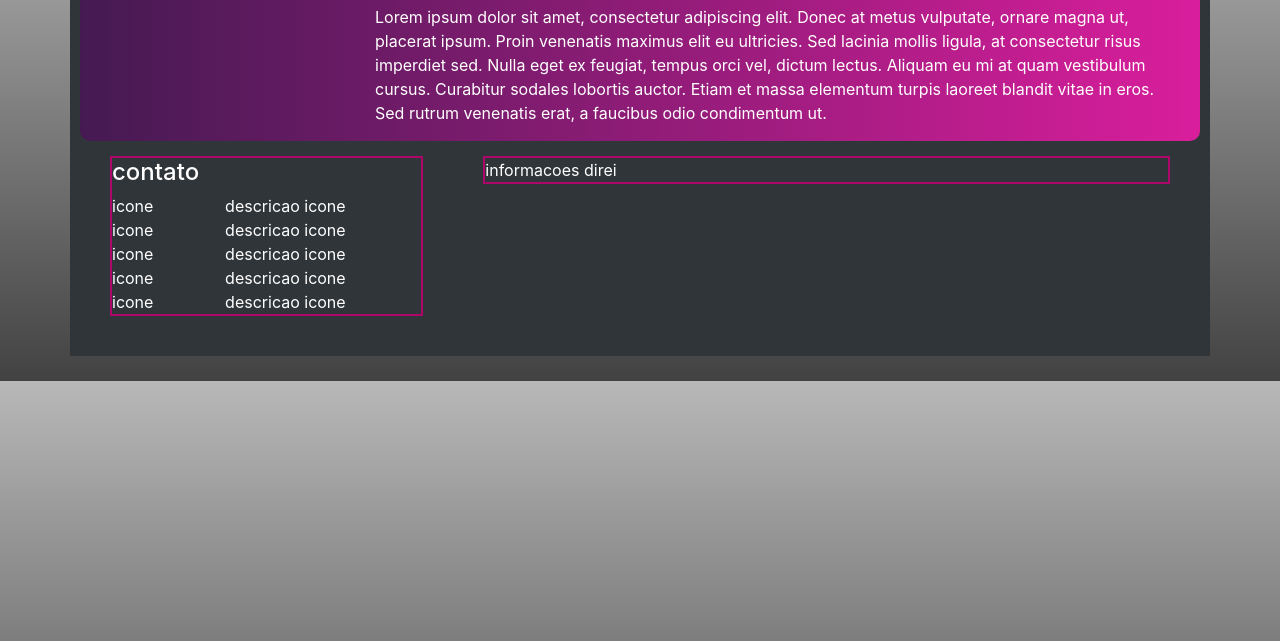
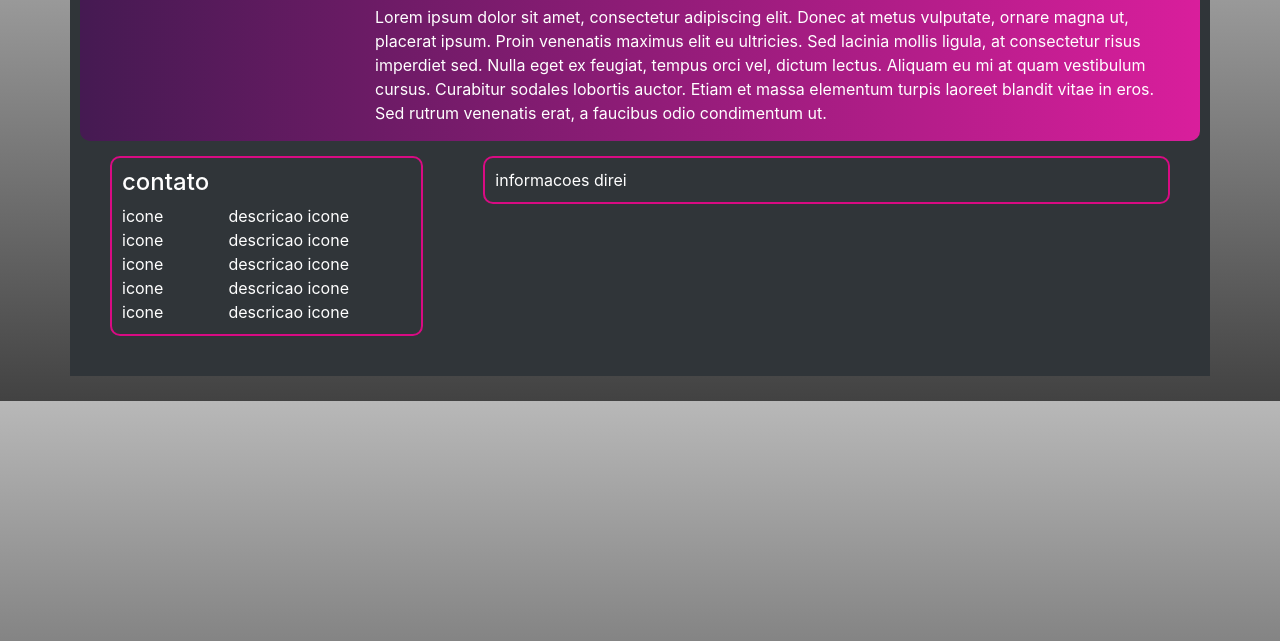
Before and after one commit to imilisLopes/curriculo-criativo, a plain HTML site: page index.html in a window 1280 px wide. Shown: the part 143-784 px from the top of the page. Drawn offline with nearby package versions, Linux system fonts and the light colour scheme.

Commit message:
refatorando e criando novas colunas a direita

```diff
--- a/css/curriculo.css
+++ b/css/curriculo.css
@@ -17,7 +17,9 @@ border-radius: 10px;
 }
 
 .coluna {
-    border: 2px solid rgb(175, 7, 105);
+    padding: 10px;
+    border: 2px solid rgb(216, 11, 131);
+    border-radius: 10px;
+    margin: 15px;
 
-    margin: 15px;
 }
```
